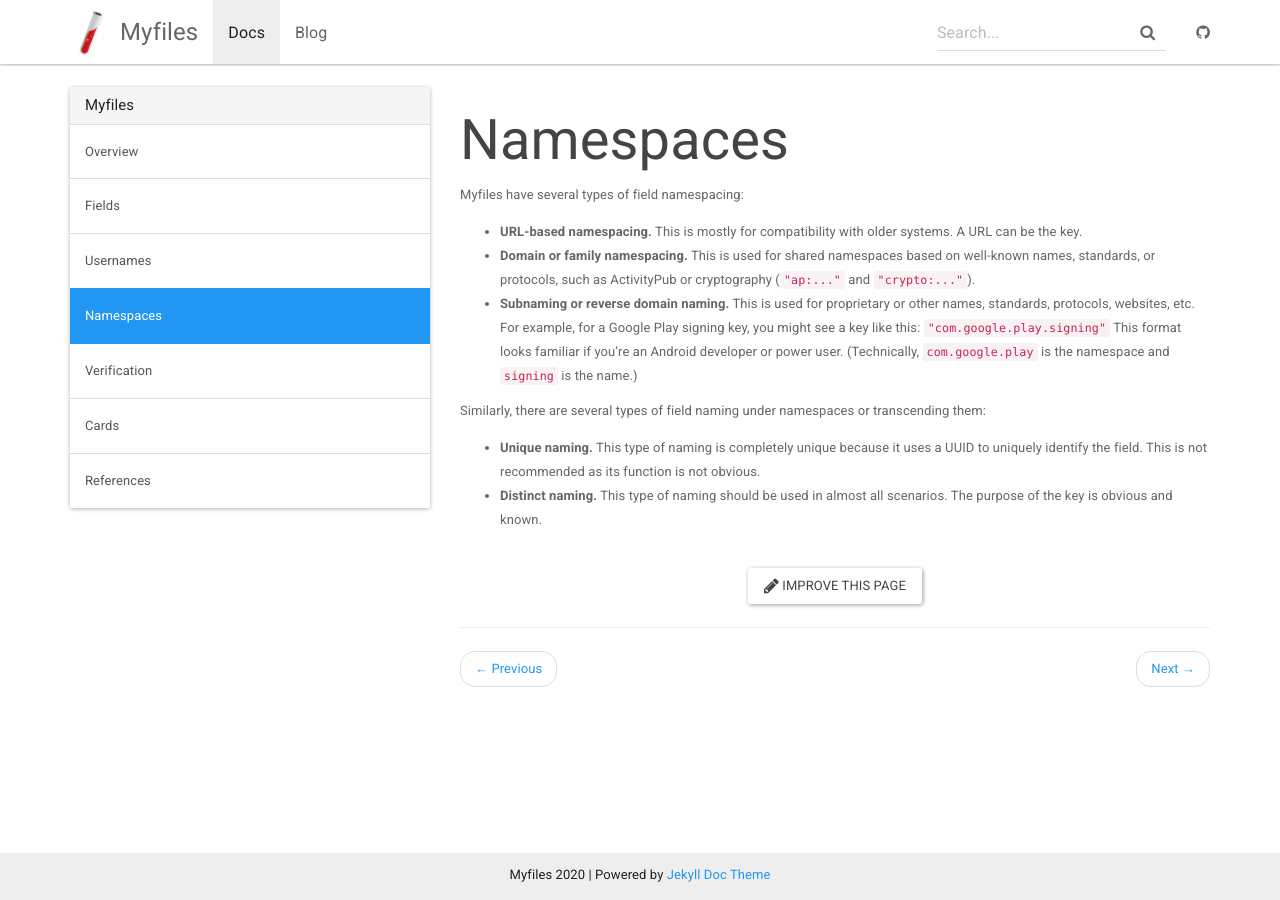
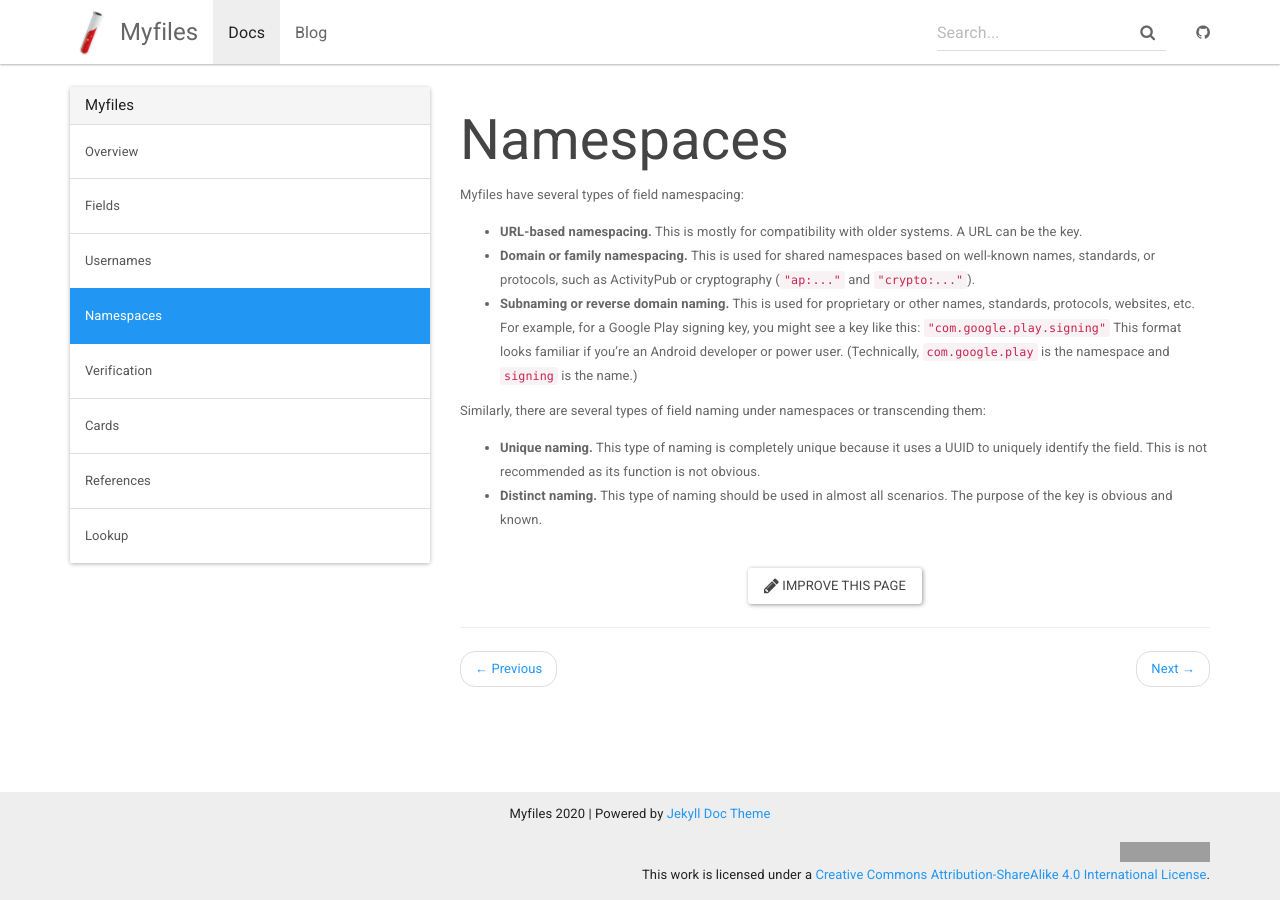
Before and after one commit to bleonard252/myfiles, a Jekyll site: the page built from _docs/namespacing.md, in a window 1280 px wide. Built offline with Jekyll 4.4.1, drawn with Linux system fonts in a browser that asks for light colours; grey boxes are pictures that could not be loaded.

Commit message:
Add lookup, update licensing

```diff
--- a/_data/docs.yml
+++ b/_data/docs.yml
@@ -7,3 +7,4 @@
   - verification
   - cards
   - references
+  - lookup
--- a/_includes/footer.html
+++ b/_includes/footer.html
@@ -5,6 +5,9 @@
             {{ site.title }} {{ site.time | date: '%Y' }} |
             Powered by <a href="https://github.com/aksakalli/jekyll-doc-theme">Jekyll Doc Theme</a>
         </p>
+        <p class="text-right">
+            <a rel="license" href="http://creativecommons.org/licenses/by-sa/4.0/"><img alt="Creative Commons License" style="border-width:0" src="https://i.creativecommons.org/l/by-sa/4.0/88x31.png" /></a><br />This work is licensed under a <a rel="license" href="http://creativecommons.org/licenses/by-sa/4.0/">Creative Commons Attribution-ShareAlike 4.0 International License</a>.
+        </p>
         <!-- <p class="text-muted">Place sticky footer content here.</p> -->
     </div>
 </footer>
--- a/_sass/_jekyll-doc-theme.scss
+++ b/_sass/_jekyll-doc-theme.scss
@@ -34,7 +34,7 @@ html {
     font-size: 16px;
   }
   .page-content {
-    padding-bottom: 20px;
+    padding-bottom: 100px;
   }
   .footer {
     position: absolute;
```
Also changed, not shown: _docs/lookup.md (added, +16 -0 lines), README.md, 2 other files.
